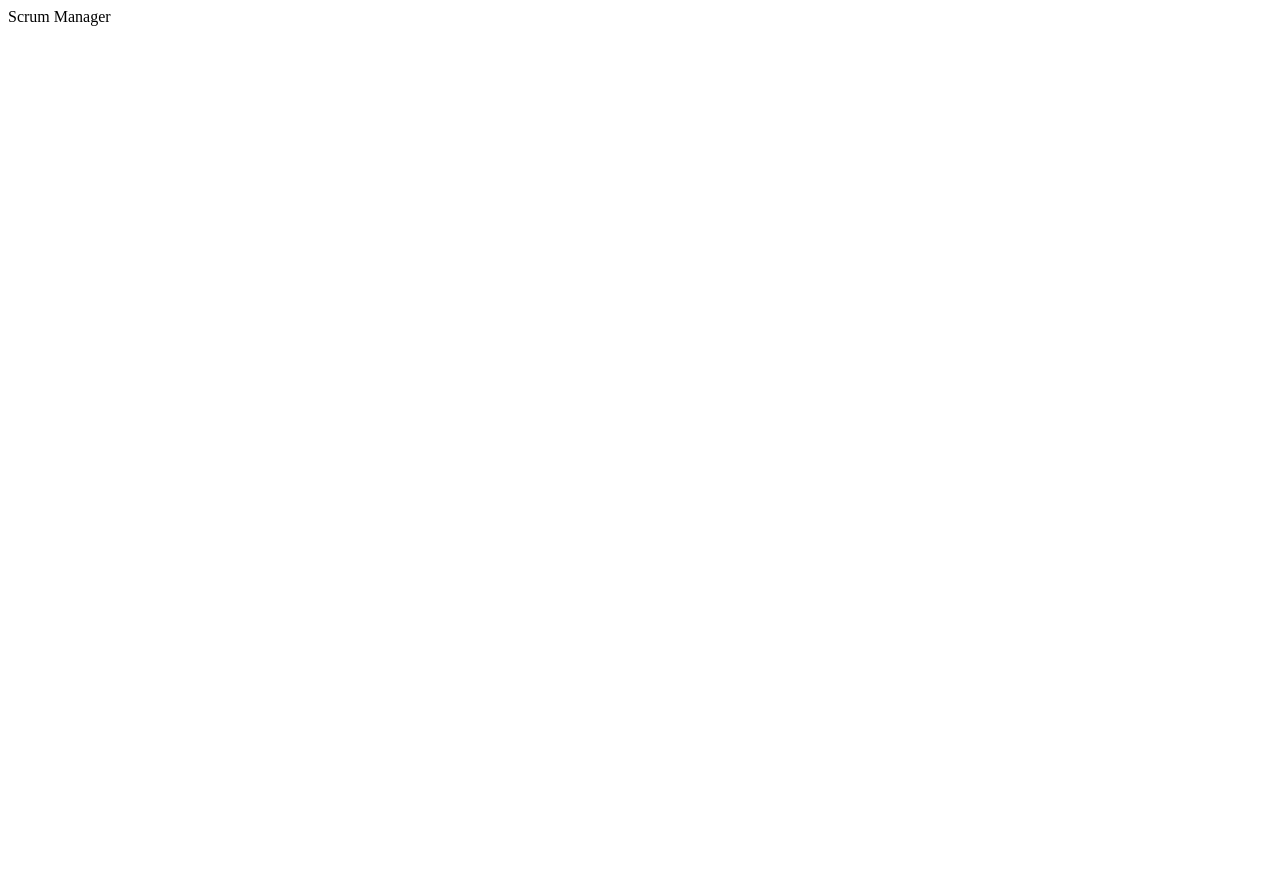
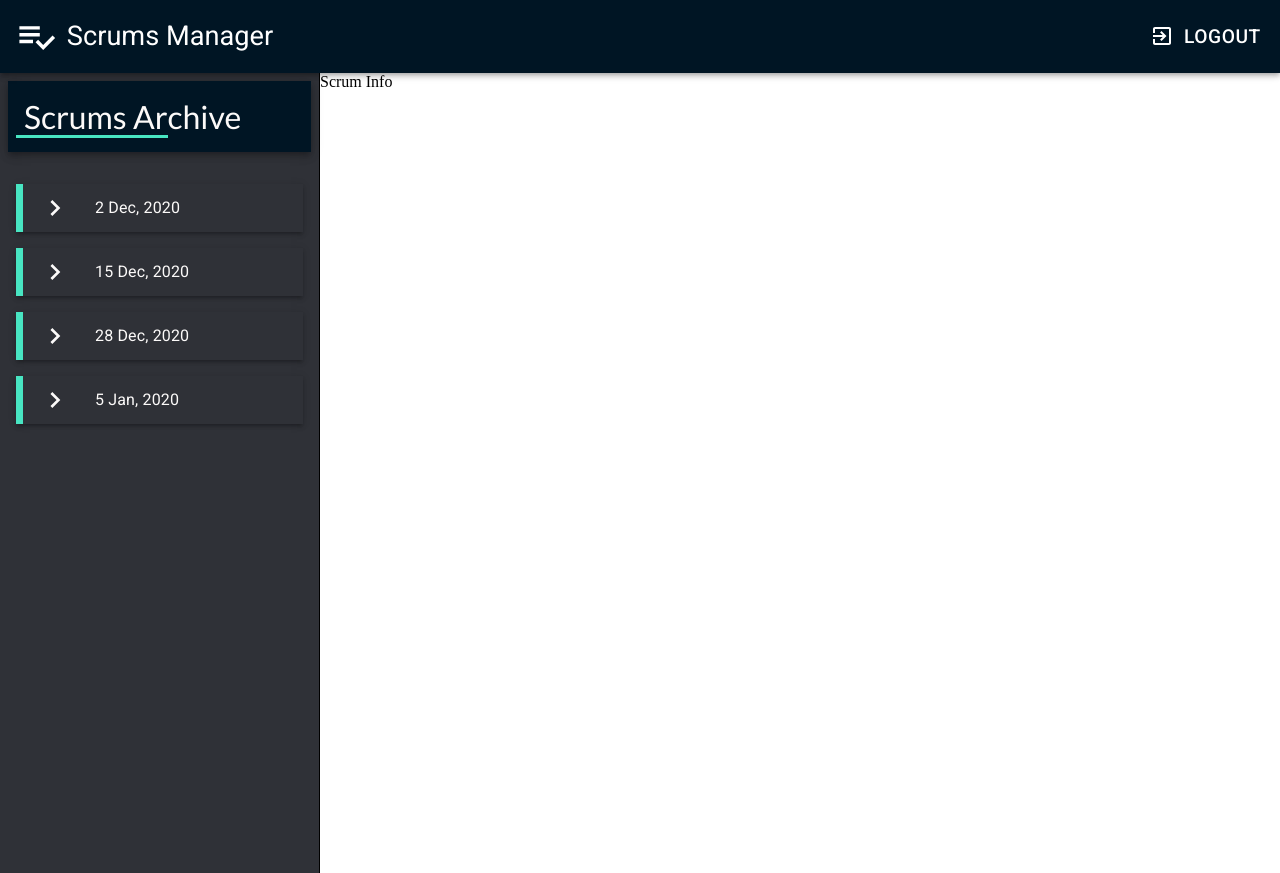
Before and after one commit to marmikupadhyay/scrums-manager, a React (Create React App) app in the folder frontend/: page /scrums in a window 1280 px wide. Before the commit the page ends 800 px from the top, so only its background shows below. Built offline with nearby package versions, Linux system fonts and the light colour scheme; the HTML template or start-up script is replaced by a standard one.

Commit message:
feat : Add Navbar and Sidebar component.

```diff
--- a/frontend/package.json
+++ b/frontend/package.json
@@ -4,11 +4,13 @@
   "private": true,
   "dependencies": {
     "@material-ui/core": "^4.11.2",
+    "@material-ui/icons": "^4.11.2",
     "@testing-library/jest-dom": "^5.11.8",
     "@testing-library/react": "^11.2.2",
     "@testing-library/user-event": "^12.6.0",
     "react": "^17.0.1",
     "react-dom": "^17.0.1",
+    "react-router-dom": "^5.2.0",
     "react-scripts": "4.0.1",
     "web-vitals": "^0.2.4"
   },
--- a/frontend/public/index.html
+++ b/frontend/public/index.html
@@ -9,6 +9,15 @@
 			name="description"
 			content="Scrums Manager for the Club of Delta Force"
 		/>
+		<link
+			rel="stylesheet"
+			href="https://fonts.googleapis.com/css?family=Roboto:300,400,500,700&display=swap"
+		/>
+		<link
+			href="https://fonts.googleapis.com/css2?family=Lato:wght@100;300;400;700;900&display=swap"
+			rel="stylesheet"
+		/>
+
 		<link rel="apple-touch-icon" href="%PUBLIC_URL%/logo192.png" />
 		<title>Scrums Manager</title>
 	</head>
--- a/frontend/src/App.js
+++ b/frontend/src/App.js
@@ -1,8 +1,38 @@
 import React, { Component } from 'react';
-
+import NavBar from './components/NavBar';
+import ScrumDash from './scrumsDash/ScrumDash';
+import { createMuiTheme, ThemeProvider } from '@material-ui/core/styles';
+import { BrowserRouter as Router, Switch, Route } from 'react-router-dom';
+const theme = createMuiTheme({
+	palette: {
+		accent: {
+			primary: '#48E5C2	',
+			secondary: '#64F58D',
+		},
+		background: {
+			primary: '#001524',
+			secondary: '#2F3137',
+			tertiary: '#D1D5DE',
+		},
+		font: {
+			light: '#FCFAF9',
+		},
+	},
+});
 export class App extends Component {
 	render() {
-		return <div>Scrum Manager</div>;
+		return (
+			<ThemeProvider theme={theme}>
+				<Router>
+					<Switch>
+						<Route path='/scrums' exact>
+							<NavBar />
+							<ScrumDash />
+						</Route>
+					</Switch>
+				</Router>
+			</ThemeProvider>
+		);
 	}
 }
 
--- /dev/null
+++ b/frontend/src/components/NavBar.js
@@ -0,0 +1,57 @@
+import React from 'react';
+import { makeStyles } from '@material-ui/core/styles';
+import { Link } from 'react-router-dom';
+
+import { Button, AppBar, Grid, Hidden, Typography } from '@material-ui/core/';
+import PlaylistAddCheckIcon from '@material-ui/icons/PlaylistAddCheck';
+import ExitToAppIcon from '@material-ui/icons/ExitToApp';
+
+const useStyles = makeStyles((theme) => ({
+	navBar: {
+		background: theme.palette.background.primary,
+	},
+	navBrand: {
+		display: 'flex',
+		alignItems: 'center',
+		padding: '16px',
+		fontSize: '1.7em',
+		fontFamily: 'Roboto',
+	},
+	button: {
+		justifySelf: 'flex-end',
+		fontSize: '1.2em',
+		padding: '1em',
+		height: '100%',
+	},
+	link: {
+		color: 'white',
+		textDecoration: 'none',
+		margin: '0',
+		display: 'block',
+	},
+}));
+
+function NavBar() {
+	const classes = useStyles();
+
+	return (
+		<AppBar id='main-nav' style={{ position: 'relative' }}>
+			<Grid className={classes.navBar} container justify='space-between'>
+				<Grid item className={classes.navBrand}>
+					<PlaylistAddCheckIcon
+						style={{ fontSize: '1.5em', paddingRight: '10px' }}
+					/>
+					Scrums Manager
+				</Grid>
+				<Link to='/login' className={classes.link}>
+					<Button color='inherit' className={classes.button}>
+						<ExitToAppIcon style={{ paddingRight: '10px' }} />
+						<Hidden smDown>Logout</Hidden>
+					</Button>
+				</Link>
+			</Grid>
+		</AppBar>
+	);
+}
+
+export default NavBar;
--- a/frontend/src/index.css
+++ b/frontend/src/index.css
@@ -0,0 +1,3 @@
+body {
+	margin: 0;
+}
--- /dev/null
+++ b/frontend/src/scrumsDash/ScrumDash.js
@@ -0,0 +1,29 @@
+import React from 'react';
+import { makeStyles } from '@material-ui/core/styles';
+import ScrumList from './ScrumList';
+import ScrumInfo from './ScrumInfo';
+
+import { Grid } from '@material-ui/core';
+const useStyles = makeStyles((theme) => ({
+	mainBody: {
+		// marginTop: '10vh',
+	},
+}));
+
+function ScrumDash() {
+	const classes = useStyles();
+	return (
+		<div className={classes.mainBody}>
+			<Grid container>
+				<Grid item xs={12} md={4} lg={3}>
+					<ScrumList />
+				</Grid>
+				<Grid item xs={12} md={8} lg={9}>
+					<ScrumInfo />
+				</Grid>
+			</Grid>
+		</div>
+	);
+}
+
+export default ScrumDash;
--- /dev/null
+++ b/frontend/src/scrumsDash/ScrumInfo.js
@@ -0,0 +1,7 @@
+import React from 'react';
+
+function ScrumInfo() {
+	return <div>Scrum Info</div>;
+}
+
+export default ScrumInfo;
--- /dev/null
+++ b/frontend/src/scrumsDash/ScrumList.js
@@ -0,0 +1,93 @@
+import React from 'react';
+import { makeStyles } from '@material-ui/core/styles';
+import {
+	Grid,
+	List,
+	ListItem,
+	ListItemIcon,
+	ListItemText,
+} from '@material-ui/core';
+import ChevronRightIcon from '@material-ui/icons/ChevronRight';
+
+const useStyles = makeStyles((theme) => ({
+	mainBody: {
+		minHeight: '100vh',
+		borderRight: '1px solid black',
+		background: theme.palette.background.secondary,
+	},
+	title: {
+		fontSize: '2em',
+		margin: '0.25em 0.25em',
+		padding: '0.5em',
+		fontFamily: 'Lato',
+		color: theme.palette.font.light,
+		background: theme.palette.background.primary,
+		boxShadow: theme.shadows[5],
+		position: 'relative',
+		'&::after': {
+			content: "' '",
+			position: 'absolute',
+			width: '50%',
+			height: '2px',
+			bottom: '20%',
+			left: '.25em',
+			borderBottom: `3px solid ${theme.palette.accent.primary}`,
+		},
+	},
+	listBox: {
+		margin: '0 1em',
+		padding: '0em',
+		color: theme.palette.font.light,
+	},
+	listItem: {
+		boxShadow: theme.shadows[3],
+		margin: '1em 0',
+		borderLeft: `7px solid ${theme.palette.accent.primary}`,
+	},
+	icon: {
+		color: theme.palette.font.light,
+		fontSize: '2em',
+	},
+}));
+function ScrumList() {
+	const classes = useStyles();
+	const dummyData = [
+		{
+			date: '2 Dec, 2020',
+		},
+		{
+			date: '15 Dec, 2020',
+		},
+		{
+			date: '28 Dec, 2020',
+		},
+		{
+			date: '5 Jan, 2020',
+		},
+	];
+	return (
+		<Grid container item direction='column' className={classes.mainBody}>
+			<Grid item className={classes.title}>
+				Scrums Archive
+			</Grid>
+			<Grid item className={classes.listBox}>
+				<List>
+					{dummyData.map((scrum) => {
+						return (
+							<ListItem className={classes.listItem}>
+								<ListItemIcon>
+									<ChevronRightIcon
+										className={classes.icon}
+									/>
+								</ListItemIcon>
+								<ListItemText primary={scrum.date} />
+							</ListItem>
+						);
+					})}
+				</List>
+			</Grid>
+		</Grid>
+	);
+}
+
+export default ScrumList;
```
Also changed, not shown: frontend/src/scrumsDash/ScrumDash.css (added), 2 other files (tests, documents, lock files or other folders).
